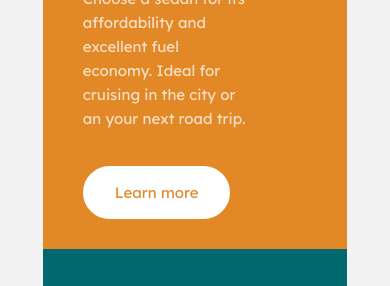
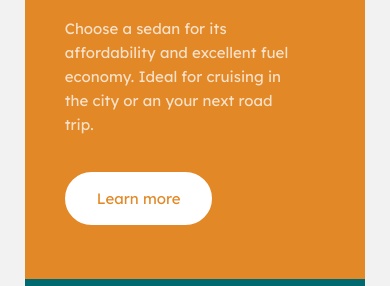
Before and after one commit to Matetete/3-column-preview-card-component, a plain HTML site: page index.html in a window 390 px wide. Shown: the part 269-555 px from the top of the page. Drawn offline with Linux system fonts and the light colour scheme.

Commit message:
modifiqué el estilo.css

```diff
--- a/estilo.css
+++ b/estilo.css
@@ -31,7 +31,7 @@ h2 {
 
 p {
     line-height: 1.6;
-    padding-right: 55px;
+    padding-right: 45px;
 }
 
 .button {
@@ -42,17 +42,17 @@ p {
     border-radius: 50px;
     padding: 15px 30px;
     cursor: pointer;
-    margin: 70px 0 0 0;
+    margin: 50px 0 0 0;
     position: absolute;
 }
 
 .sedans,
 .suvs,
 .luxury {
-    width: 20%;
+    width: 18%;
     min-height: 500px;
     max-height: 500px;
-    padding: 40px 40px 0 40px;
+    padding: 40px 20px 0 40px;
     position: relative;
 }
 
@@ -99,11 +99,11 @@ p {
     .luxury {
         min-height: 420px;
         max-height: 1000px;
-        width: 60%;
+        width: 75%;
     }
 
     .sedans {
-        margin-top: 50px;
+        margin-top: 80px;
         border-radius: 10px 10px 0 0;
     }
 
```
